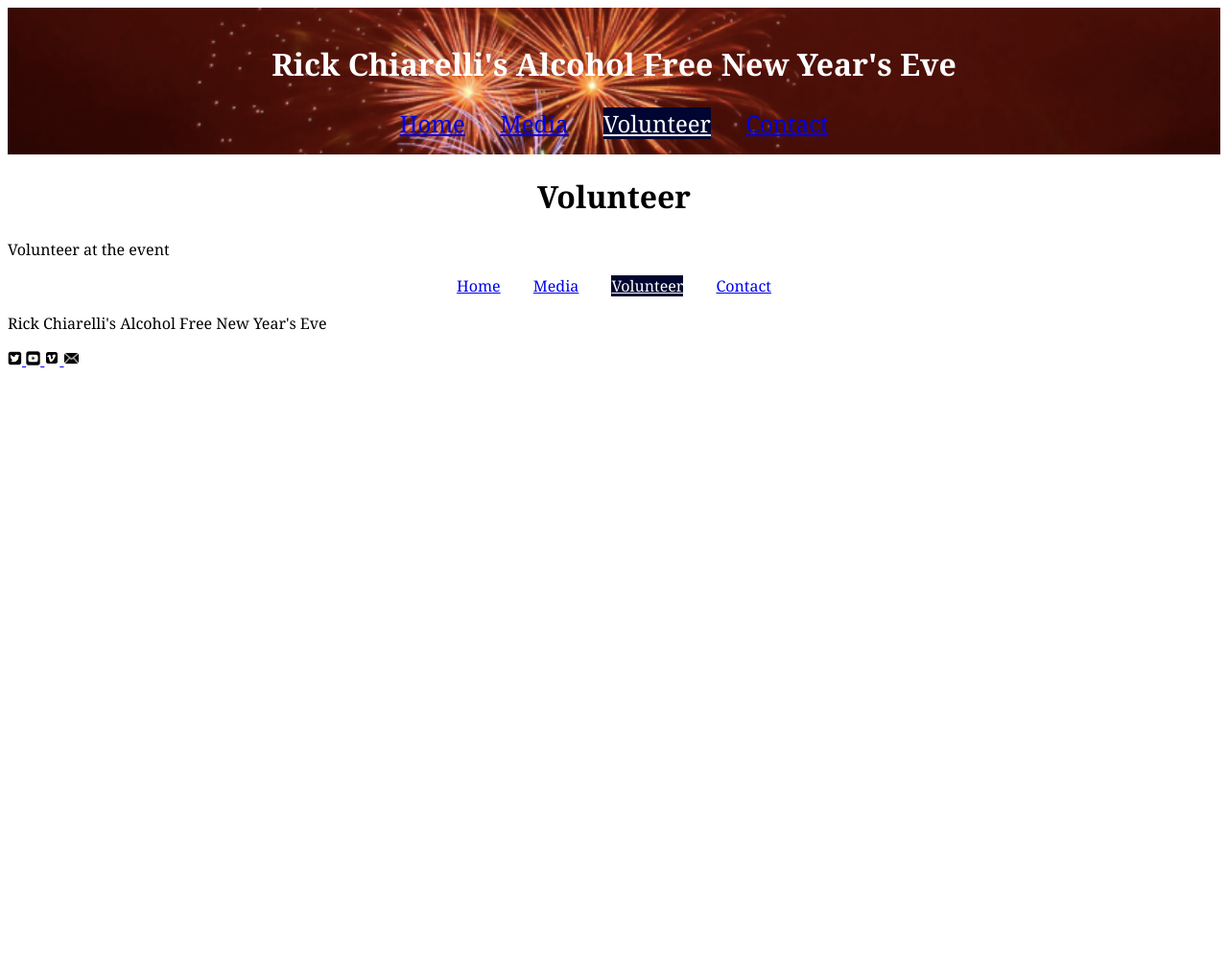
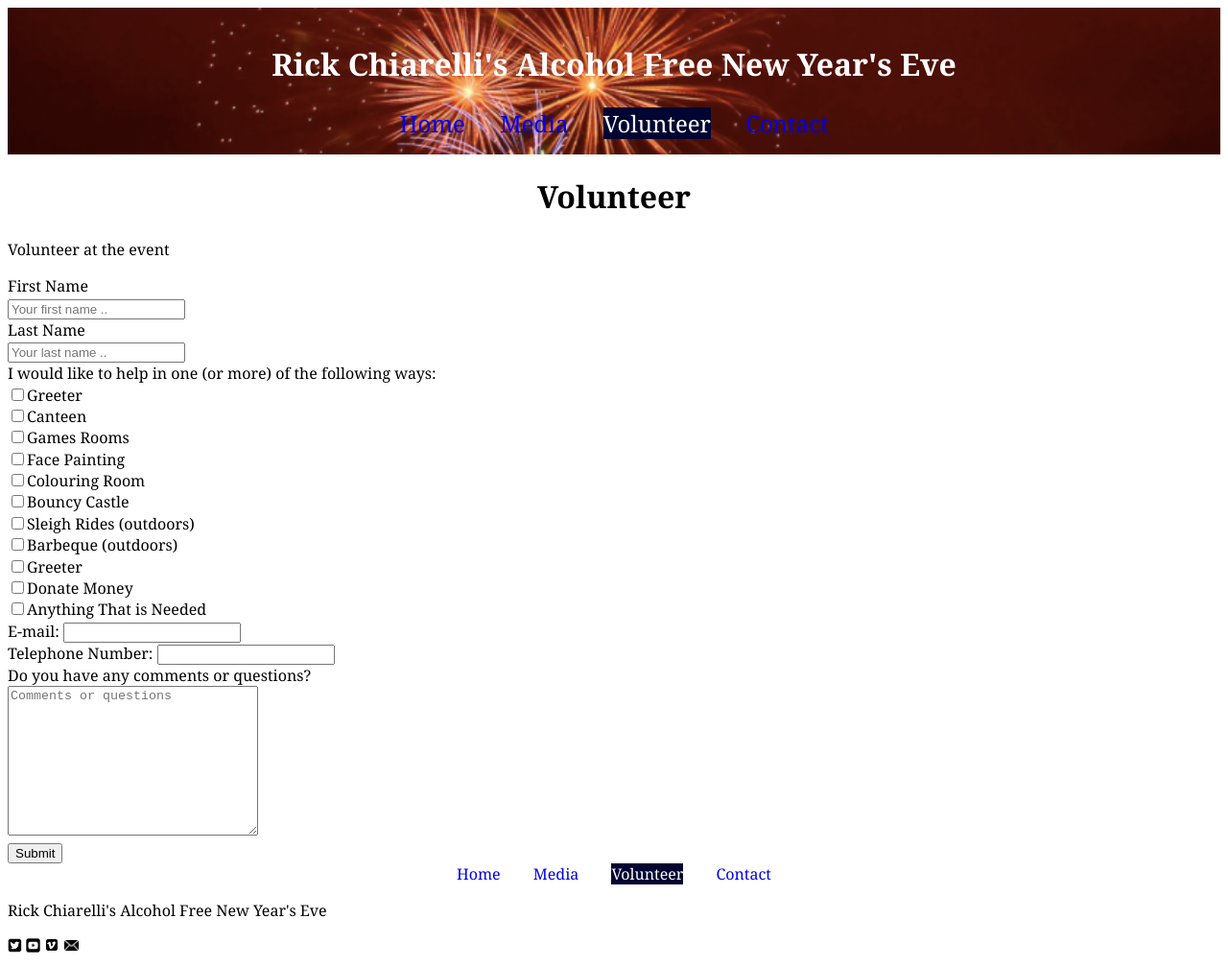
Before and after one commit to VeronicaChiarelli/NYE-2017, a Jekyll site: the page built from volunteer.html, in a window 1280 px wide. Shown: the whole page at 96% size. Built offline with Jekyll 4.4.1, drawn with Linux system fonts in a browser that asks for light colours; before the commit the page ends 900 px from its top, so only the background shows below that.

Commit message:
add form to volunteer page

```diff
--- a/contact.html
+++ b/contact.html
@@ -1,7 +1,7 @@
 ---
 layout: default
 ---
-<h1> Questions? </h1>
+<center><h1> Questions? </h1></center>
 <p>Contact us </p>
 
 <li><a href="https://twitter.com/familynewyears?lang=en">New Year's Eve Twitter</a></li>
--- a/css/common.css
+++ b/css/common.css
@@ -3,6 +3,14 @@ html{
   padding:0;
 
   font: normal 100%/1.4 Georgia,serif;
+}
+
+a:link {
+    text-decoration: none;
+}
+
+a:hover {
+    text-decoration: underline;
 }
 
 .horizontal-space{
--- a/volunteer.html
+++ b/volunteer.html
@@ -4,3 +4,40 @@ layout: default
 
 <center><h1>Volunteer</h1></center>
 <p>Volunteer at the event</p>
+
+<div class="container">
+  <form action="https://formspree.io/veronica@rickchiarelli.com" method="post">
+
+    <label for="fname">First Name</label><br>
+    <input type="text" id="fname" name="firstname" placeholder="Your first name .."><br>
+    <label for="lname">Last Name</label><br>
+    <input type="text" id="lname" name="lastname" placeholder="Your last name .."><br>
+
+    <label for="fname">I would like to help in one (or more) of the following ways: </label><br>
+    <input type="checkbox" name="greeter" value="Greeter">Greeter<br>
+    <input type="checkbox" name="canteen" value="Canteen">Canteen<br>
+    <input type="checkbox" name="games" value="Games">Games Rooms<br>
+    <input type="checkbox" name="facepainting" value="FacePainting">Face Painting<br>
+    <input type="checkbox" name="colouringroom" value="Colouring">Colouring Room<br>
+    <input type="checkbox" name="castle" value="Castle">Bouncy Castle<br>
+    <input type="checkbox" name="sleighrides" value="Sleigh">Sleigh Rides (outdoors)<br>
+    <input type="checkbox" name="bbq" value="Barbeque">Barbeque (outdoors)<br>
+    <input type="checkbox" name="greeter" value="Greeter">Greeter<br>
+    <input type="checkbox" name="donation" value="Donate">Donate Money<br>
+    <input type="checkbox" name="anything" value="Anything">Anything That is Needed<br>
+
+    <label for="email">E-mail: </label>
+    <input type="email" name="_replyto"><br>
+
+    <label for="phone">Telephone Number: </label>
+    <input type="tel" name="usrtel"><br>
+
+    <label for="message">Do you have any comments or questions?</label><br>
+    <textarea name="message" rows="10" cols="30" placeholder="Comments or questions"></textarea><br>
+
+    <input type="submit" value="Submit">
+
+
+
+  </form>
+</div>
```
